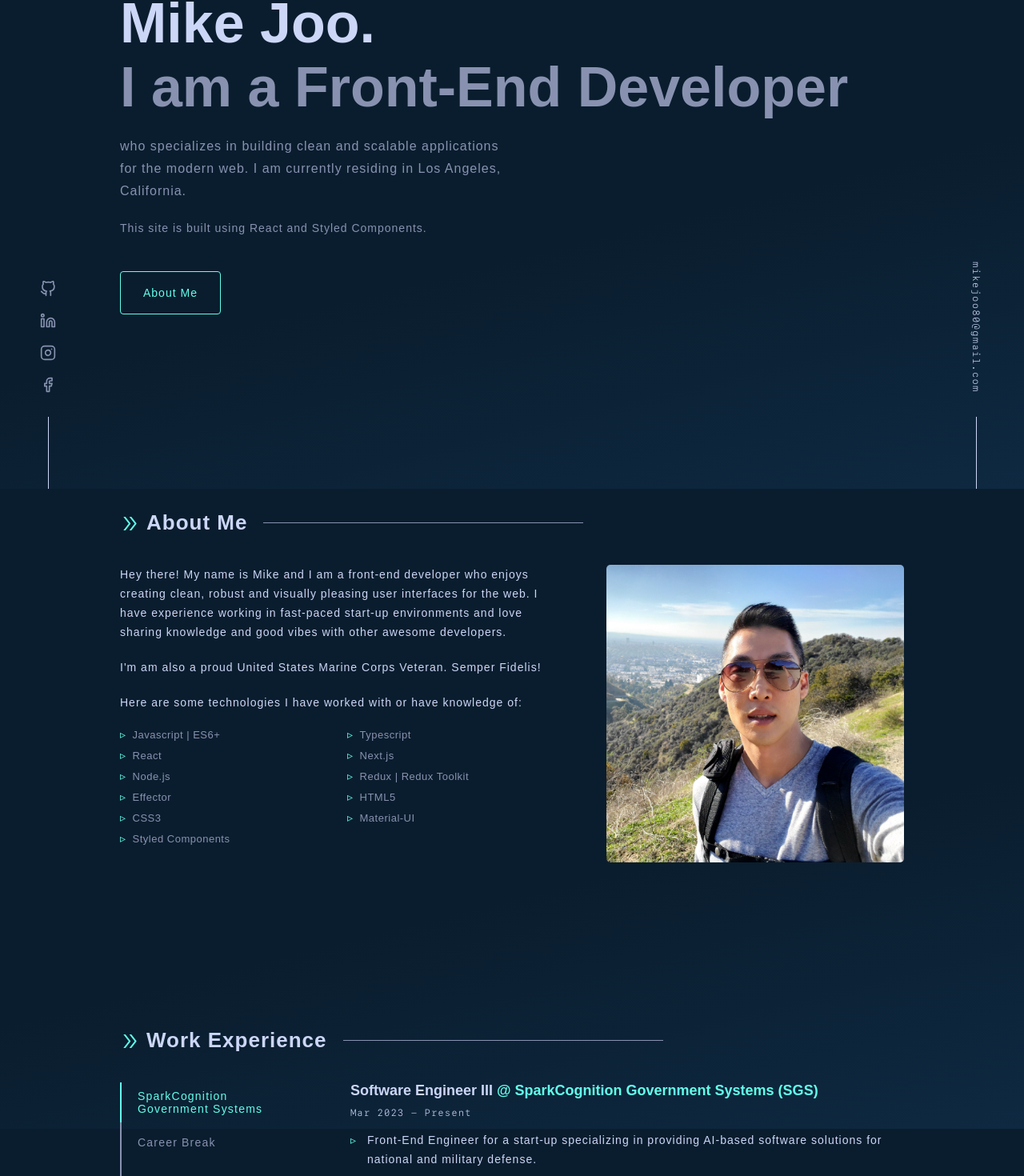
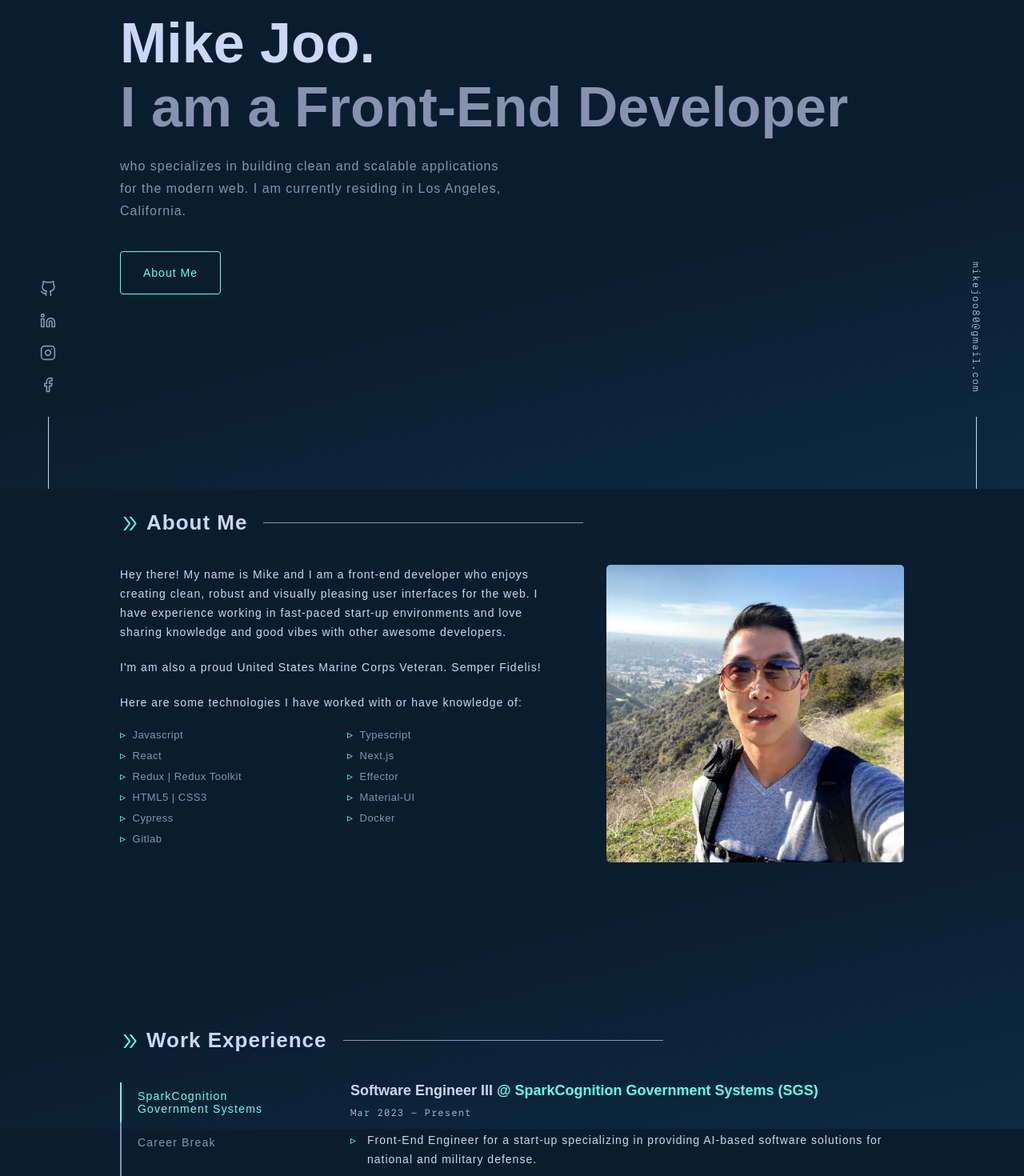
Before and after one commit to TPSReports80/portfolio, a React (Create React App) app: page / in a window 1280 px wide. Shown: the part 189-1659 px from the top of the page at 80% size. Built offline with nearby package versions, Linux system fonts and the light colour scheme; a web font is replaced by a local one.

Commit message:
updated resume and site

```diff
--- a/src/components/About/index.js
+++ b/src/components/About/index.js
@@ -41,17 +41,17 @@ const About = () => {
             Here are some technologies I have worked with or have knowledge of:
           </AboutTech>
           <TechList>
-            <TechItem>Javascript | ES6+</TechItem>
+            <TechItem>Javascript</TechItem>
             <TechItem>Typescript</TechItem>
             <TechItem>React</TechItem>
             <TechItem>Next.js</TechItem>
-            <TechItem>Node.js</TechItem>
             <TechItem>Redux | Redux Toolkit</TechItem>
             <TechItem>Effector</TechItem>
-            <TechItem>HTML5</TechItem>
-            <TechItem>CSS3</TechItem>
+            <TechItem>HTML5 | CSS3</TechItem>
             <TechItem>Material-UI</TechItem>
-            <TechItem>Styled Components</TechItem>
+            <TechItem>Cypress</TechItem>
+            <TechItem>Docker</TechItem>
+            <TechItem>Gitlab</TechItem>
           </TechList>
         </AboutLeft>
         <AboutRight>
--- a/src/components/Contact/index.js
+++ b/src/components/Contact/index.js
@@ -40,9 +40,8 @@ const Contact = () => {
         Get In Touch
       </ContactHeader>
       <ContactText>
-        Thank you for visiting my site! I am currently not open to new
-        opportunities, however please feel free to drop a line if you'd just
-        like to chat!
+        Thank you for visiting my site! I am currently open to new
+        opportunities. Please feel free to drop a line if you'd like to chat!
       </ContactText>
       <Mailto />
     </ContactSection>
--- a/src/components/Hero/index.js
+++ b/src/components/Hero/index.js
@@ -18,13 +18,10 @@ const Hero = () => {
       <IntroP>Hi, my name is</IntroP>
       <HeroName>Mike Joo.</HeroName>
       <HeroTitle>I am a Front-End Developer</HeroTitle>
-      <HeroDesc>
+      <HeroDesc style={{ marginBottom: "36px" }}>
         who specializes in building clean and scalable applications for the
         modern web. I am currently residing in Los Angeles, California.
       </HeroDesc>
-      <HeroSiteP>
-        This site is built using React and Styled Components.
-      </HeroSiteP>
       <HeroScroll
         className="box-link"
         to="about-section"
--- a/src/components/Work/index.js
+++ b/src/components/Work/index.js
@@ -70,6 +70,10 @@ const Work = () => {
             <JobDesc>
               Front-End Engineer for a start-up specializing in providing
               AI-based software solutions for national and military defense.
+            </JobDesc>
+            <JobDesc>
+              Tech Stack: Typescript, React, Next.js, Effector, Cypress, MUI,
+              Docker, Gitlab
             </JobDesc>
           </TabsContent>
           <TabsContent
```
Also changed, not shown: 1 other file (tests, documents, lock files or other folders).
